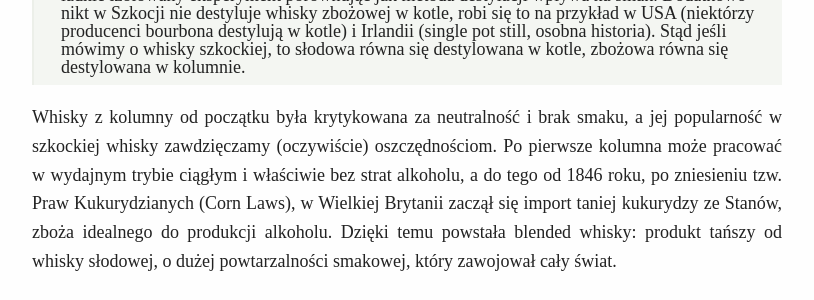
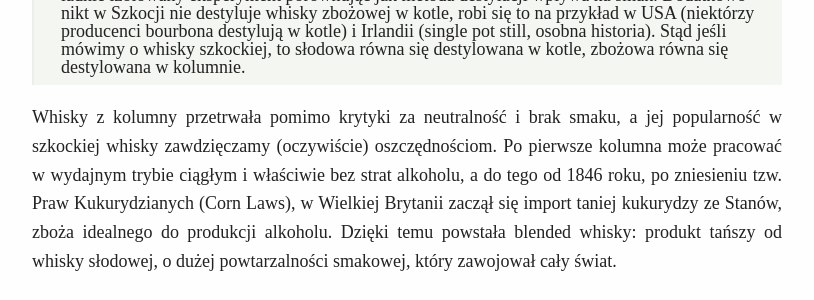
Before and after one commit to tomash/rudeduchy, a Jekyll site: the page built from _posts/2017-01-06-grants-elementary-oxygen-8yo.markdown, in a window 1280 px wide and 900 px high, scrolled down 682 px. Shown: the part 153-453 px from the top of the window, without its empty margins (233-1047 px from the left). Built offline with Jekyll 4.4.1, drawn with Linux system fonts in a browser that asks for light colours.

Commit message:
language corrections

```diff
--- a/_posts/2017-01-06-grants-elementary-oxygen-8yo.markdown
+++ b/_posts/2017-01-06-grants-elementary-oxygen-8yo.markdown
@@ -12,7 +12,7 @@ Destylowana w kolumnie whisky zbożowa (grain whisky) właściwie od początków
 
 <blockquote>Interludium. Przed rozwinięciem wątku wyprostujmy kwestię nazewnictwa. To, czy ziarno jest zesłodowane czy niewykiełkowane nie wpływa na to, czy po fermentacji zostanie wydestylowane w kotle (alembiku) czy w kolumnie. Natomiast tak się ułożył świat szkockiej whisky: gorzelnia Loch Lomond została w 2009 roku wzięta pod lupę Scotch Whisky Association za nazwanie whisky fermentowanej ze słodu ale destylowanej w kolumnie "single malt whisky". Po zbadaniu sprawy SWA zabroniło Loch Lomond używania tej nazwy argumentując że szkocka whisky słodowa może być zgodnie z tradycją destylowana tylko w kotłach. To ma o tyle ciekawy efekt, że można kupić oba produkty Loch Lomond z tego samego zacieru, single malt i single grain (obie butelki widywałem już w hipermarketach), i wykonać ładnie izolowany eksperyment porównując jak metoda destylacji wpływa na smak. Dodatkowo nikt w Szkocji nie destyluje whisky zbożowej w kotle, robi się to na przykład w USA (niektórzy producenci bourbona destylują w kotle) i Irlandii (single pot still, osobna historia). Stąd jeśli mówimy o whisky szkockiej, to słodowa równa się destylowana w kotle, zbożowa równa się destylowana w kolumnie.</blockquote>
 
-Whisky z kolumny od początku była krytykowana za neutralność i brak smaku, a jej popularność w szkockiej whisky zawdzięczamy (oczywiście) oszczędnościom. Po pierwsze kolumna może pracować w wydajnym trybie ciągłym i właściwie bez strat alkoholu, a do tego od 1846 roku, po zniesieniu tzw. Praw Kukurydzianych (Corn Laws), w Wielkiej Brytanii zaczął się import taniej kukurydzy ze Stanów, zboża idealnego do produkcji alkoholu. Dzięki temu powstała blended whisky: produkt tańszy od whisky słodowej, o dużej powtarzalności smakowej, który zawojował cały świat.
+Whisky z kolumny przetrwała pomimo krytyki za neutralność i brak smaku, a jej popularność w szkockiej whisky zawdzięczamy (oczywiście) oszczędnościom. Po pierwsze kolumna może pracować w wydajnym trybie ciągłym i właściwie bez strat alkoholu, a do tego od 1846 roku, po zniesieniu tzw. Praw Kukurydzianych (Corn Laws), w Wielkiej Brytanii zaczął się import taniej kukurydzy ze Stanów, zboża idealnego do produkcji alkoholu. Dzięki temu powstała blended whisky: produkt tańszy od whisky słodowej, o dużej powtarzalności smakowej, który zawojował cały świat.
 
 Szkocka whisky zbożowa dopiero niedawno przestała być traktowana jako brzydkie kaczątko i nieszlachetny wypełniacz. Najpierw nieśmiało pojawiły się whisky single grain: wybrane, dość stare (za to przystępne cenowo) wypusty znanych destylarni whisky zbożowej, trzymane w lepszych beczkach niż trzylatki przeznaczone do podstawowych blendów. Potem, całkiem niedawno bo w roku 2000, powstała firma Compass Box i zadebiutowała pierwszą szkocką whisky typu blended grain, to sprzedawana do dziś Hedonism (uwielbiam, będzie miała tutaj własny wpis).
 
```
